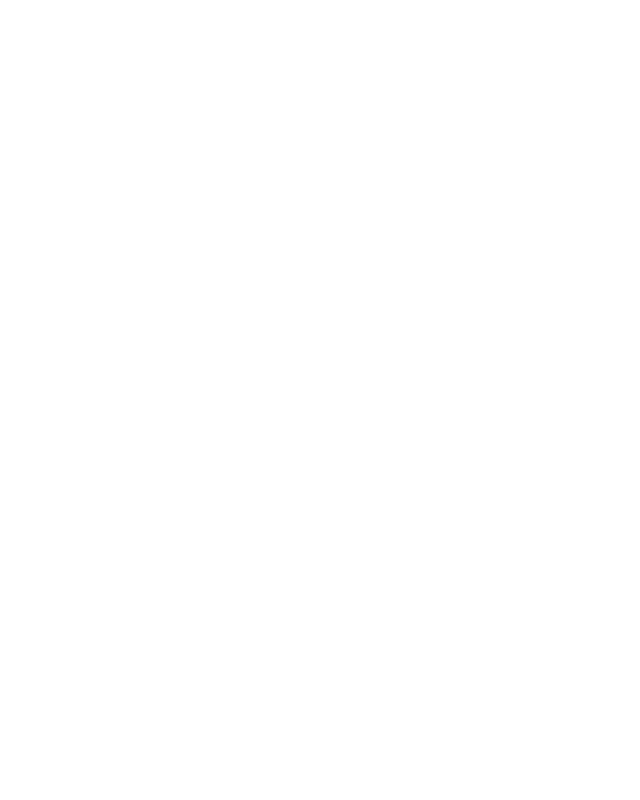
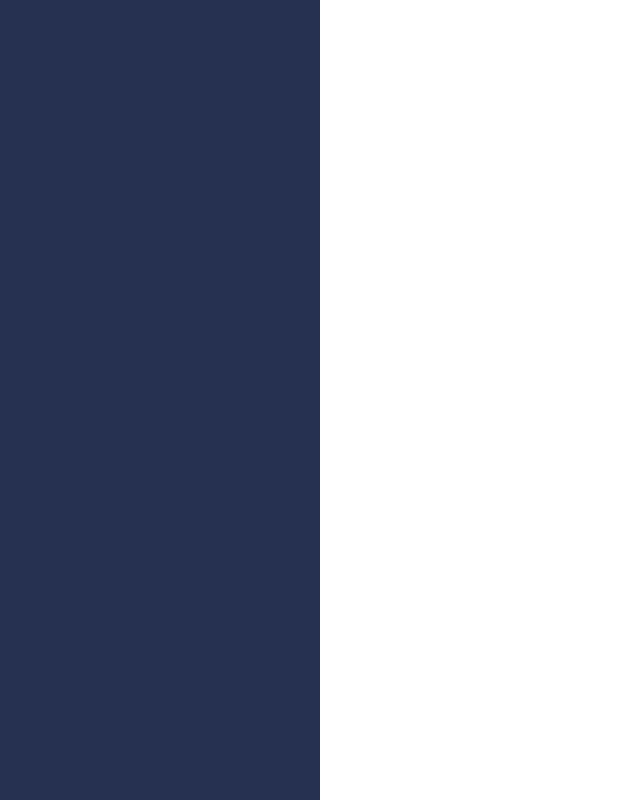
Before and after one commit to Avisa-GA/material-ui-react, a React (Create React App) app: page / in a window 1280 px wide. Shown: the whole page, without its empty margins (0-640 px from the left). Built offline with nearby package versions, Linux system fonts and the light colour scheme.

Commit message:
wip: add sidemenu css

```diff
--- a/src/Components/SideMenu.js
+++ b/src/Components/SideMenu.js
@@ -2,7 +2,7 @@
 
 export default function SideMenu() {
     return (
-        <div>
+        <div className="side-menu">
 
         </div>
     )
--- a/src/index.css
+++ b/src/index.css
@@ -11,3 +11,13 @@
   font-family: source-code-pro, Menlo, Monaco, Consolas, 'Courier New',
     monospace;
 }
+
+.side-menu {
+  display: flex;
+  flex-direction: column;
+  position: absolute;
+  left: 0px;
+  width: 320px;
+  height: 100%;
+  background-color: #253053;
+}
```
